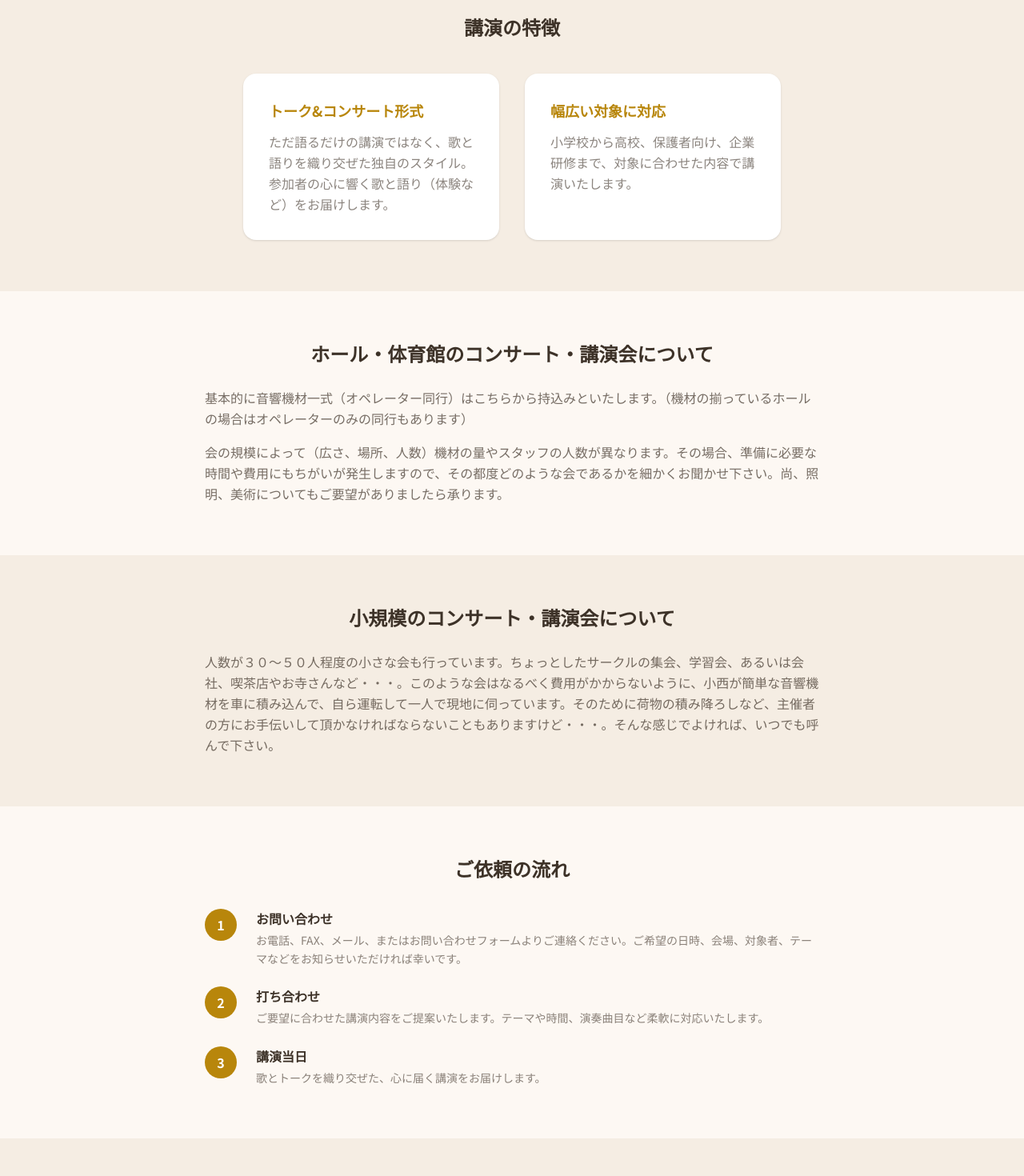
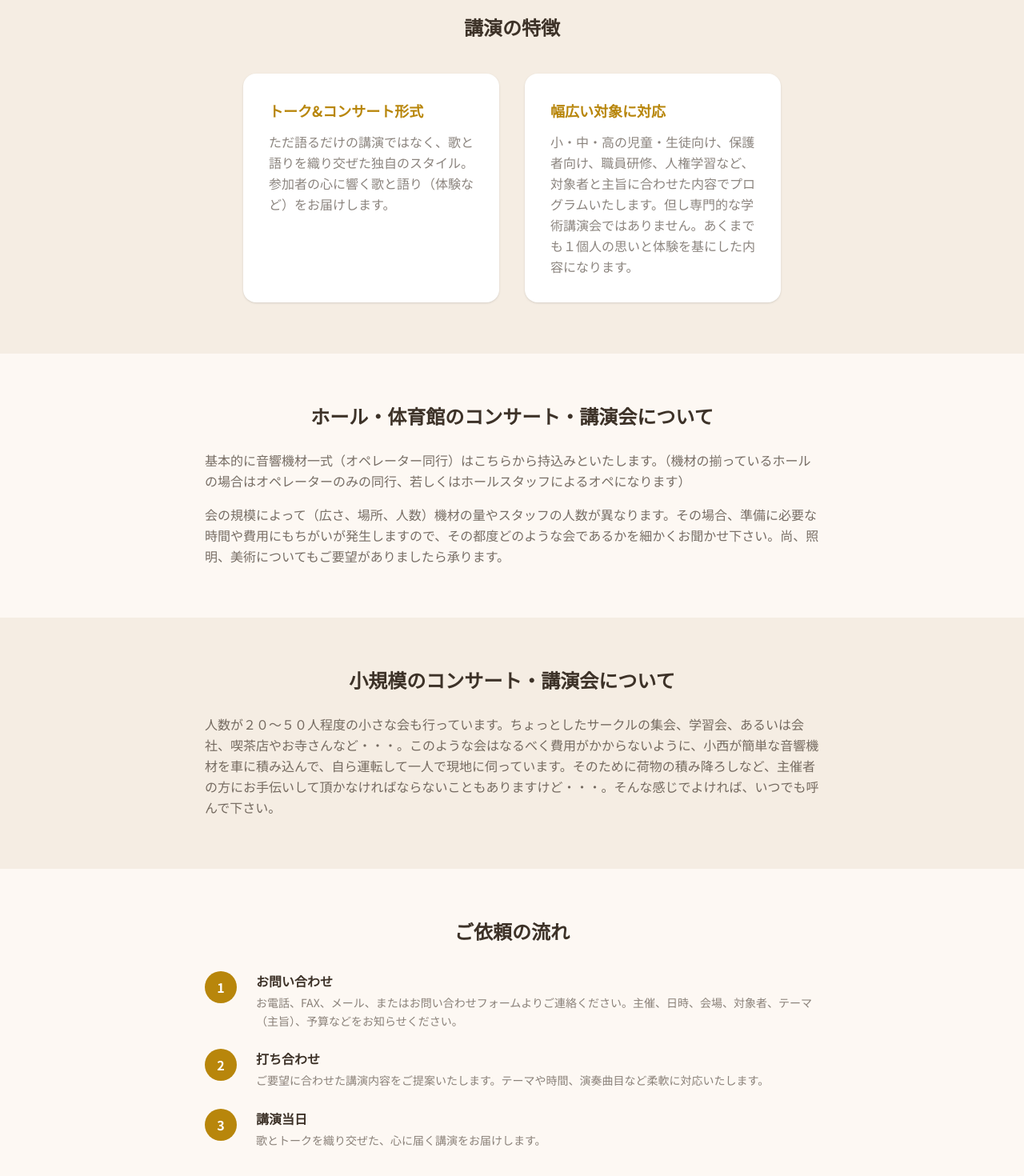
Before and after one commit to gitmrk2k6/farther-hp, a Next.js app: page /lecture in a window 1280 px wide. Shown: the part 1280-2750 px from the top of the page at 80% size. Built offline with nearby package versions, Linux system fonts and the light colour scheme.

Commit message:
fix: 講演会ページの内容を修正（特徴・機材・人数・依頼の流れ）
Co-Authored-By: Claude Opus 4.6 <noreply@anthropic.com>

```diff
--- a/src/app/lecture/page.tsx
+++ b/src/app/lecture/page.tsx
@@ -14,7 +14,7 @@ const lectureFeatures = [
   {
     title: "幅広い対象に対応",
     description:
-      "小学校から高校、保護者向け、企業研修まで、対象に合わせた内容で講演いたします。",
+      "小・中・高の児童・生徒向け、保護者向け、職員研修、人権学習など、対象者と主旨に合わせた内容でプログラムいたします。但し専門的な学術講演会ではありません。あくまでも１個人の思いと体験を基にした内容になります。",
   },
 ];
 
@@ -119,7 +119,7 @@ export default function LecturePage() {
             </h3>
             <div className="space-y-4 text-foreground/70 leading-relaxed">
               <p>
-                基本的に音響機材一式（オペレーター同行）はこちらから持込みといたします。（機材の揃っているホールの場合はオペレーターのみの同行もあります）
+                基本的に音響機材一式（オペレーター同行）はこちらから持込みといたします。（機材の揃っているホールの場合はオペレーターのみの同行、若しくはホールスタッフによるオペになります）
               </p>
               <p>
                 会の規模によって（広さ、場所、人数）機材の量やスタッフの人数が異なります。その場合、準備に必要な時間や費用にもちがいが発生しますので、その都度どのような会であるかを細かくお聞かせ下さい。尚、照明、美術についてもご要望がありましたら承ります。
@@ -138,7 +138,7 @@ export default function LecturePage() {
             </h3>
             <div className="space-y-4 text-foreground/70 leading-relaxed">
               <p>
-                人数が３０〜５０人程度の小さな会も行っています。ちょっとしたサークルの集会、学習会、あるいは会社、喫茶店やお寺さんなど・・・。このような会はなるべく費用がかからないように、小西が簡単な音響機材を車に積み込んで、自ら運転して一人で現地に伺っています。そのために荷物の積み降ろしなど、主催者の方にお手伝いして頂かなければならないこともありますけど・・・。そんな感じでよければ、いつでも呼んで下さい。
+                人数が２０〜５０人程度の小さな会も行っています。ちょっとしたサークルの集会、学習会、あるいは会社、喫茶店やお寺さんなど・・・。このような会はなるべく費用がかからないように、小西が簡単な音響機材を車に積み込んで、自ら運転して一人で現地に伺っています。そのために荷物の積み降ろしなど、主催者の方にお手伝いして頂かなければならないこともありますけど・・・。そんな感じでよければ、いつでも呼んで下さい。
               </p>
             </div>
           </FadeIn>
@@ -157,7 +157,7 @@ export default function LecturePage() {
                 {
                   step: "1",
                   title: "お問い合わせ",
-                  text: "お電話、FAX、メール、またはお問い合わせフォームよりご連絡ください。ご希望の日時、会場、対象者、テーマなどをお知らせいただければ幸いです。",
+                  text: "お電話、FAX、メール、またはお問い合わせフォームよりご連絡ください。主催、日時、会場、対象者、テーマ（主旨）、予算などをお知らせください。",
                 },
                 {
                   step: "2",
```
